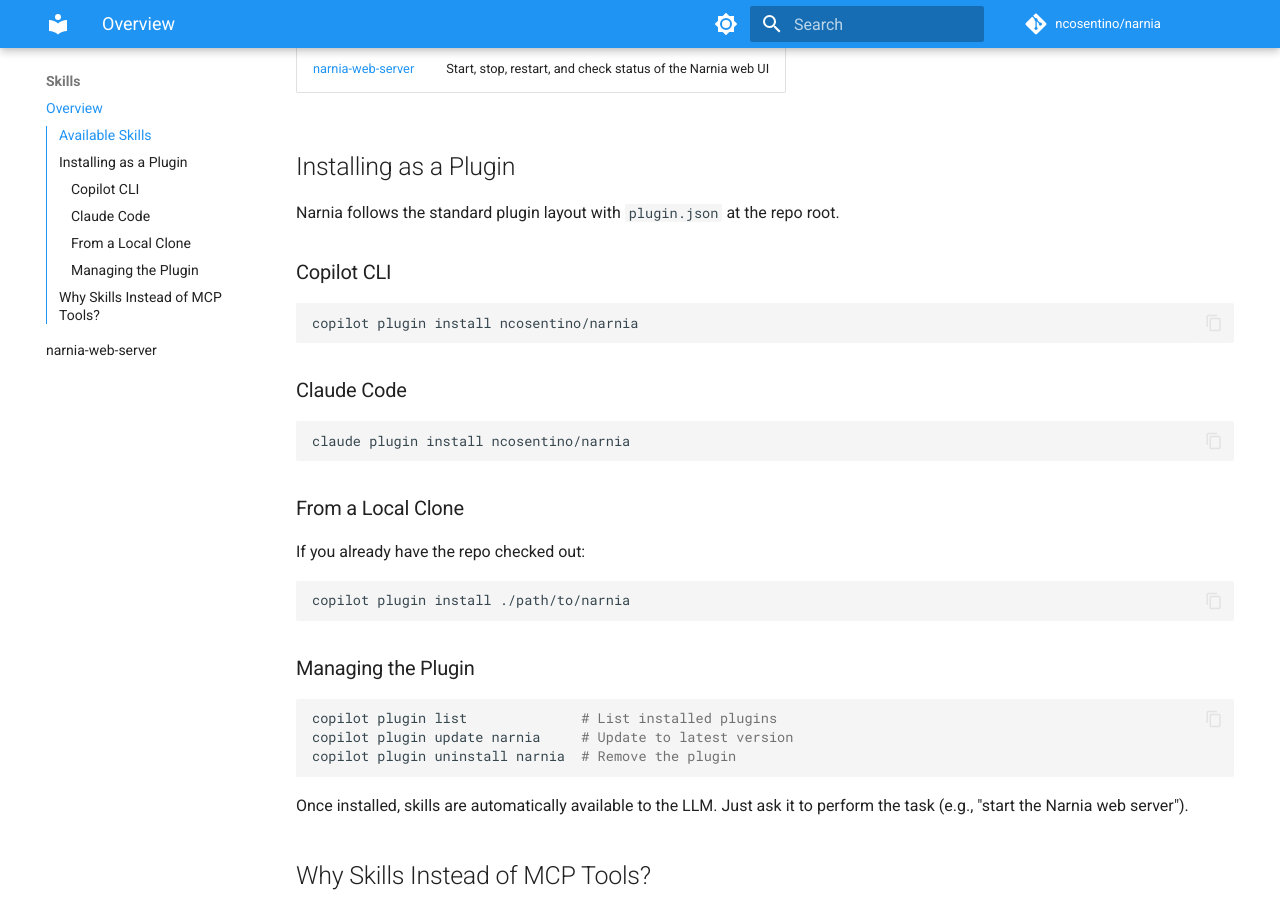
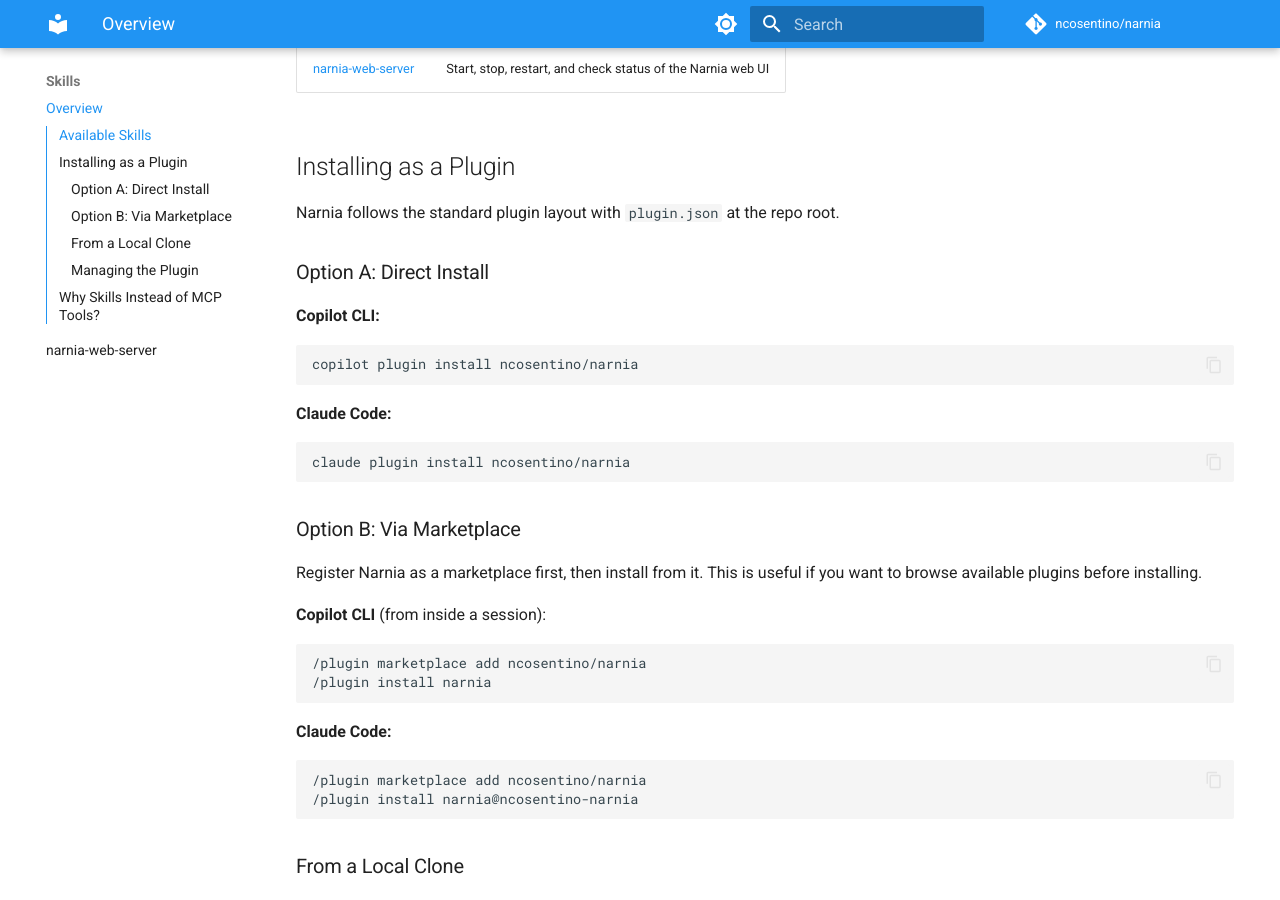
Before and after one commit to ncosentino/narnia, an MkDocs documentation site: the page built from docs/skills/index.md, in a window 1280 px wide and 900 px high, scrolled down 436 px. Built offline with MkDocs 1.6.1 and Material for MkDocs 9.7.7, drawn with Linux system fonts in a browser that asks for light colours; comment, search, counter and statistics services are not loaded.

Commit message:
docs: add marketplace install path for Copilot CLI and Claude Code
Document both direct install and marketplace-based install flows:
- Option A: copilot plugin install ncosentino/narnia
- Option B: /plugin marketplace add + /plugin install

Co-authored-by: Copilot <223556219+Copilot@users.noreply.github.com>

````diff
--- a/docs/skills/index.md
+++ b/docs/skills/index.md
@@ -14,16 +14,36 @@ Unlike MCP tools (which run inside the MCP server process), skills run in the LL
 
 Narnia follows the standard plugin layout with `plugin.json` at the repo root.
 
-### Copilot CLI
+### Option A: Direct Install
+
+**Copilot CLI:**
 
 ```bash
 copilot plugin install ncosentino/narnia
 ```
 
-### Claude Code
+**Claude Code:**
 
 ```bash
 claude plugin install ncosentino/narnia
+```
+
+### Option B: Via Marketplace
+
+Register Narnia as a marketplace first, then install from it. This is useful if you want to browse available plugins before installing.
+
+**Copilot CLI** (from inside a session):
+
+```
+/plugin marketplace add ncosentino/narnia
+/plugin install narnia
+```
+
+**Claude Code:**
+
+```
+/plugin marketplace add ncosentino/narnia
+/plugin install narnia@ncosentino-narnia
 ```
 
 ### From a Local Clone
````
Also changed, not shown: README.md (+22 -2 lines).
